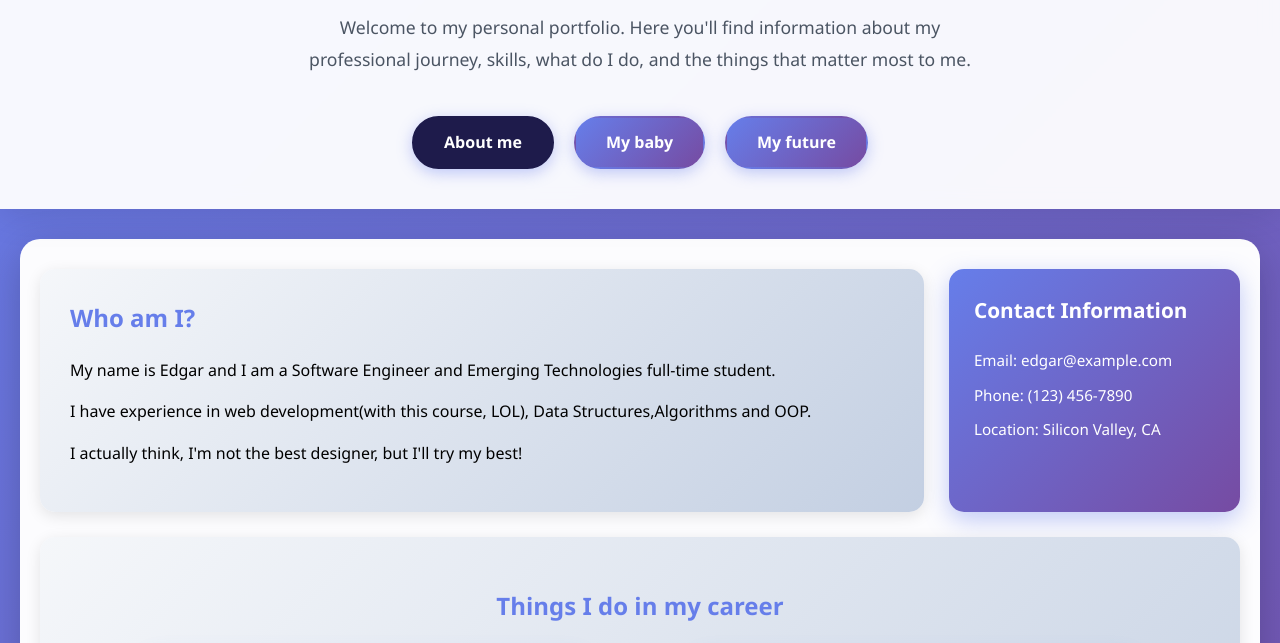
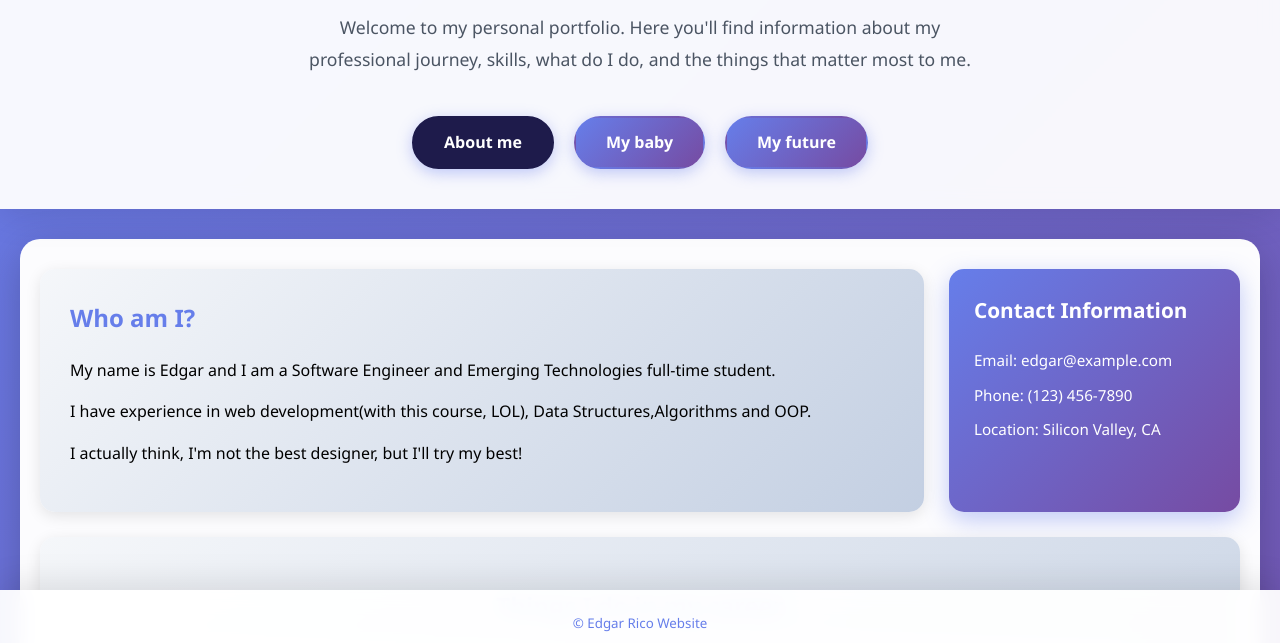
Before and after one commit to EdgarRico14/PORTFOLIO, a plain HTML site: page index.html in a window 1280 px wide. Shown: the part 145-788 px from the top of the page. Drawn offline with Linux system fonts and the light colour scheme.

Commit message:
Sticky footer

```diff
--- a/css/styles.css
+++ b/css/styles.css
@@ -391,11 +391,12 @@ footer{
     color: #667eea;
     margin-bottom: 0;
     text-align: center;
-    padding: 20px 0;
-    position: relative;
+    padding: 4px 0;
+    position: sticky;
     bottom: 0;
     width: 100%;
     box-shadow: 0 -8px 32px rgba(0, 0, 0, 0.1);
+    margin-top: 30px;
 }
 
 #my-future > h1 {
```
